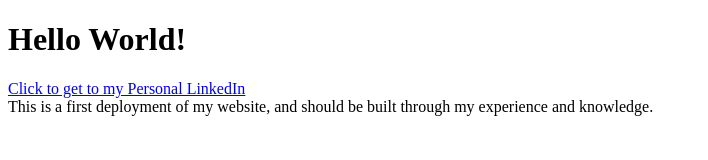
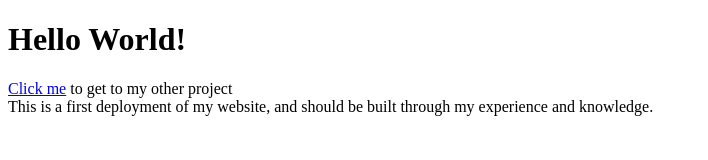
Before and after one commit to vfgonzalez/vfgonzalez.github.io, a plain HTML site: page index.html in a window 1280 px wide. Shown: the whole page, without its empty margins (0-708 px from the left). Drawn offline with Linux system fonts and the light colour scheme.

Commit message:
corrected link

```diff
--- a/index.html
+++ b/index.html
@@ -17,7 +17,7 @@
 
         <h1>Hello World!</h1>
 
-        <a href="http://www.vfgonzalez.com/" target="_blank">Click to get to my Personal LinkedIn</a>
+        <a href="http://vfgonzalez.github.io/thigrepo/">Click me</a> to get to my other project
 
        <div>This is a first deployment of my website, and should be built through my experience and knowledge.</div>
 
```
